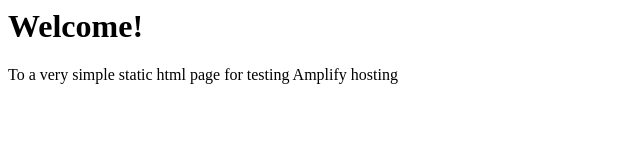
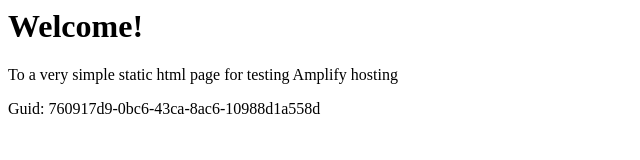
Before and after one commit to aws-aemilia-syd/Github-PR-Commit-Integration-Test-DoNotTouch-v0-prod-ap-southeast-2, a website: page src/index.html in a window 1280 px wide. Shown: the whole page, without its empty margins (0-640 px from the left). Drawn offline with Linux system fonts and the light colour scheme.

Commit message:
commit from integ tests

```diff
--- a/src/index.html
+++ b/src/index.html
@@ -1,3 +1,5 @@
+
+
 <html lang="en">
 
 <head>
@@ -10,6 +12,6 @@
 <body>
     <h1>Welcome!</h1>
     <p>To a very simple static html page for testing Amplify hosting</p>
-</body>
+    <p>Guid: 760917d9-0bc6-43ca-8ac6-10988d1a558d</p></body>
 
 </html>
```
